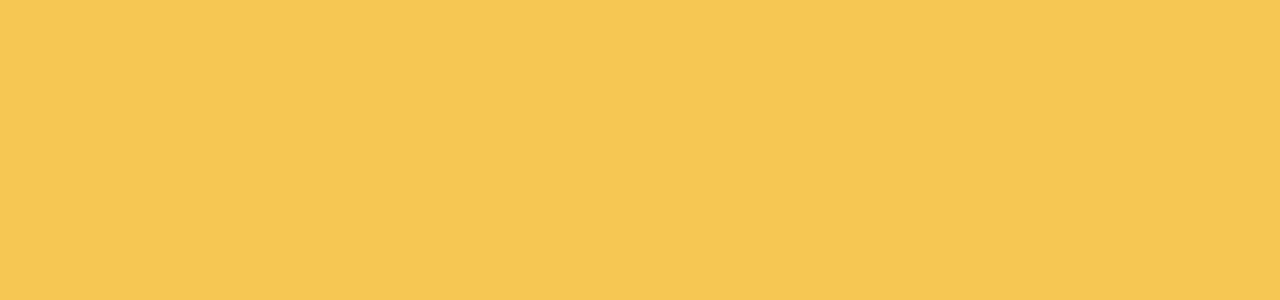
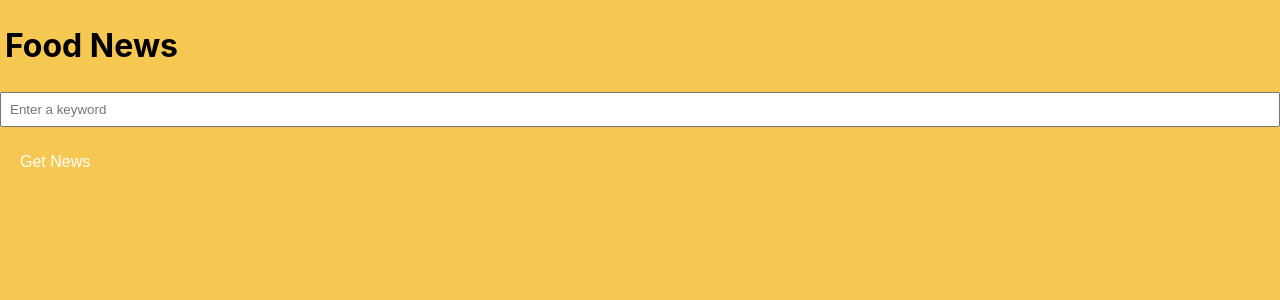
Before and after one commit to tsagaanb/411_Project_Team8, a React (Create React App) app in the folder pantryfront/: page /news in a window 1280 px wide. Before the commit this address had no page. Shown: the top 300 px of the page. Built offline with nearby package versions, Linux system fonts and the light colour scheme.

Commit message:
news.api

```diff
--- a/pantryfront/src/homepage.js
+++ b/pantryfront/src/homepage.js
@@ -1,7 +1,6 @@
 import React from 'react';
 import './homepage.css';
 import Navbar from './components/Navbar';
-import logo from "./components/Images/smallerLogo.png"
 
 function Homepage() {
 
--- a/pantryfront/src/index.js
+++ b/pantryfront/src/index.js
@@ -5,6 +5,7 @@ import App from './App';
 import Homepage from './homepage';
 import { BrowserRouter as Router, Route, Routes} from 'react-router-dom';
 import GetRecipes from "./getRecipe";
+import GetNews from "./news";
 
 const root = document.getElementById('root');
 
@@ -16,6 +17,7 @@ const RootComponent = (
             <Route path="/" element={<App />} />
             <Route path="/homepage" element={<Homepage />} />
             <Route path="/getRecipe" element={<GetRecipes />} />
+            <Route path="/news" element={<GetNews />} />
         </Routes>
     </Router>
 );
--- a/pantryfront/src/news.js
+++ b/pantryfront/src/news.js
@@ -18,10 +18,10 @@ function GetNews() {
       const response = await axios.get('http://127.0.0.1:8000/backend/get_recipes/?ingredients=${ingredients}') // change this with the news api
 
       if (response.status === 200) {
-        setRecipes(response.data);
+        setNews(response.data);
 
         // Redirect to a new URL
-        navigate.push(`/backend/get_recipes/?ingredients=${encodeURIComponent(ingredients)}`); //change this with the news api
+        navigate.push(`/backend/get_recipes/?ingredients=${encodeURIComponent(news)}`); //change this with the news api
 
       } else {
         setError('Failed to fetch news');
@@ -54,7 +54,7 @@ function GetNews() {
       {error && <p>{error}</p>}
 
       <div>
-        {recipes.map((recipe, index) => (
+        {news.map((news, index) => (
           <div key={index}>
             <h3>{news.title}</h3>
             <p>{news.description}</p>
@@ -66,4 +66,4 @@ function GetNews() {
   );
 }
 
-export default GetRecipes;
+export default GetNews;
```
